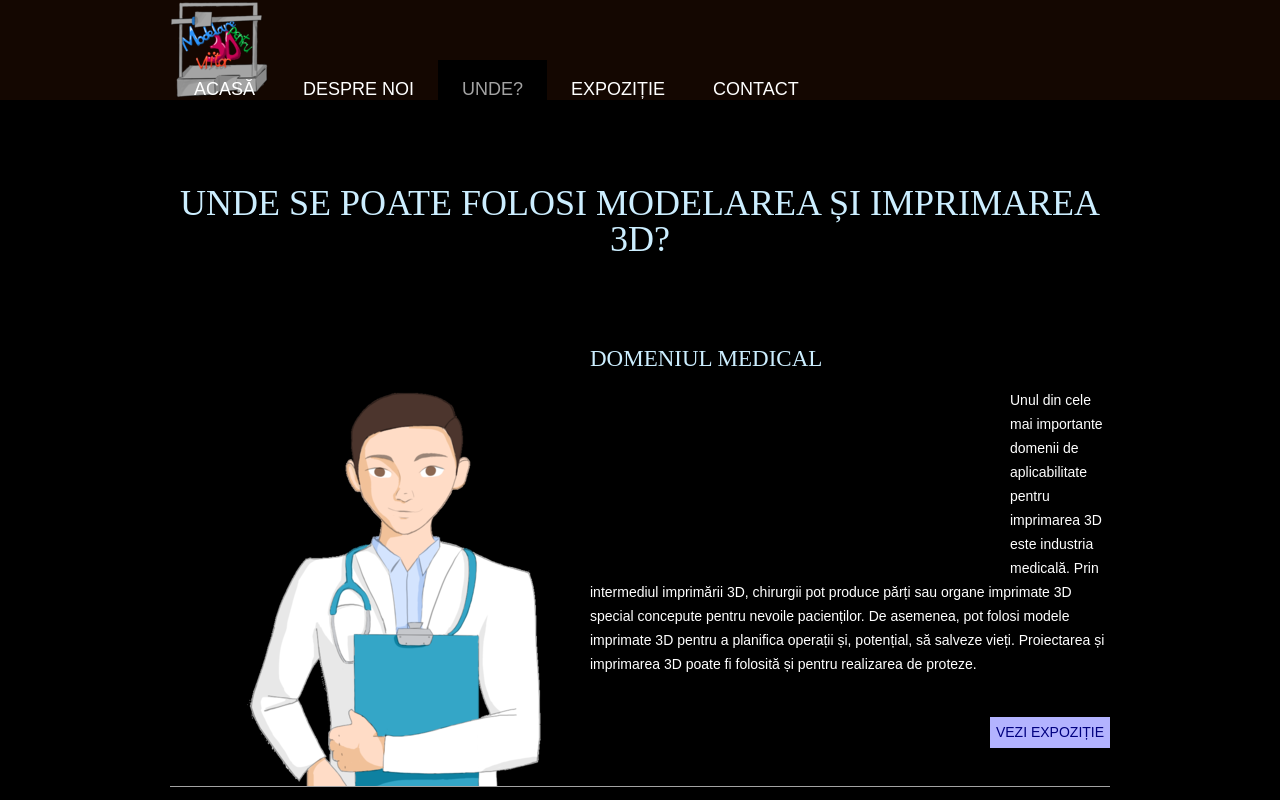
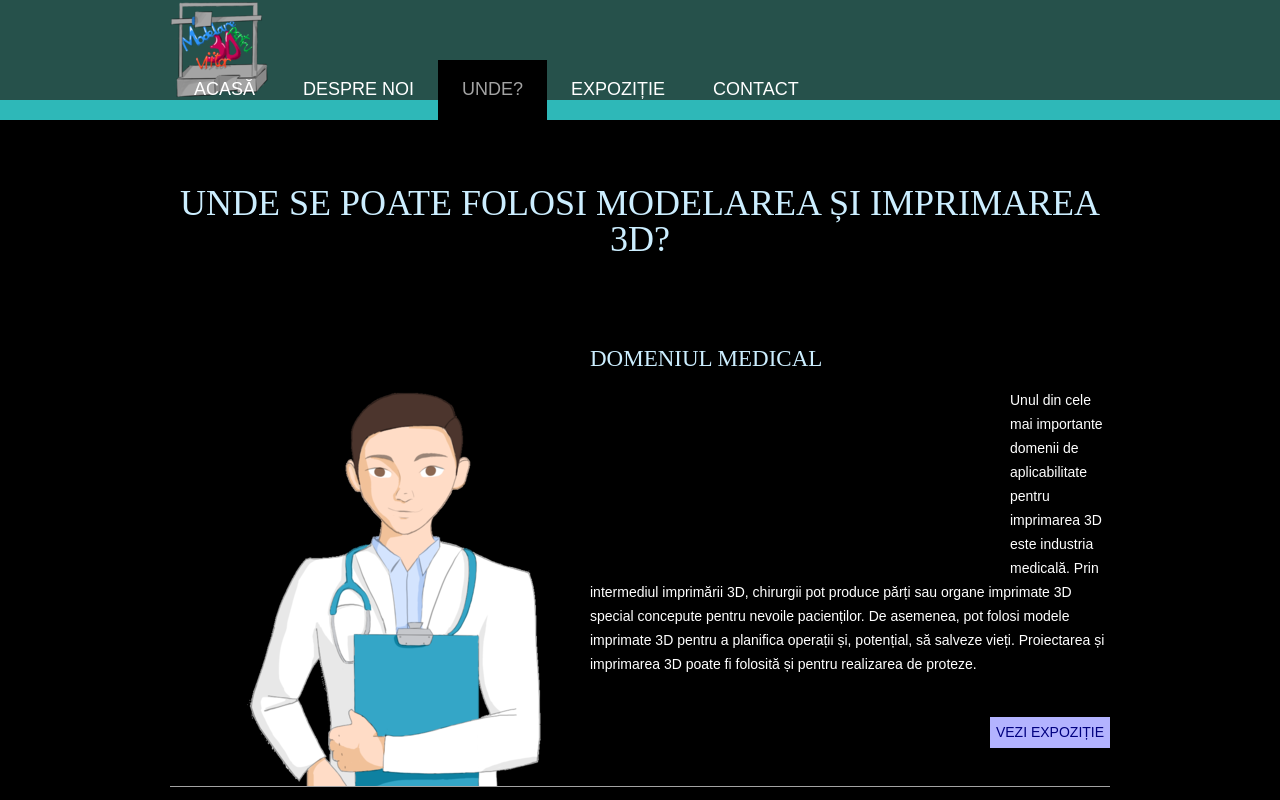
Before and after one commit to M3DPV/proiect, a plain HTML site: page MODELARE 3D/domenii.html in a window 1280 px wide. Shown: the top 800 px of the page. Drawn offline with Linux system fonts and the light colour scheme; a script that the page names is missing; files whose address does not match are found by name; a web font is replaced by a local one.

Commit message:
Update mstyle.css

```diff
--- a/MODELARE 3D/css/mstyle.css
+++ b/MODELARE 3D/css/mstyle.css
@@ -5,7 +5,8 @@ body {
 	width: auto;
 }
 body #page {
-	background: url("../characters/bg-home.jpg") no-repeat scroll center top #000000;
+	/*background: url("../characters/bg-home.jpg") no-repeat scroll center top #000000*/;
+	background-color:   #2eb8b8;
 	margin: 0;
 	overflow: hidden;
 	padding: 0;
```
